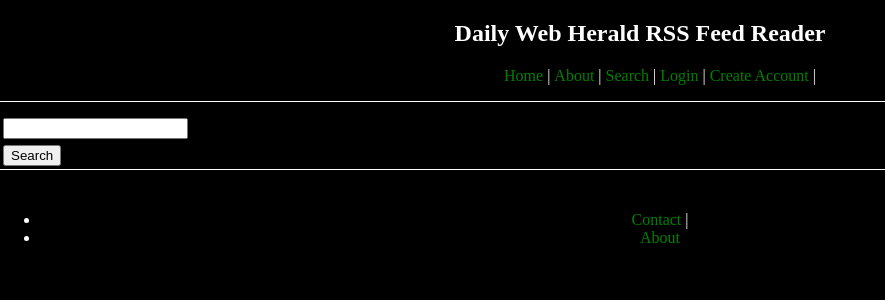
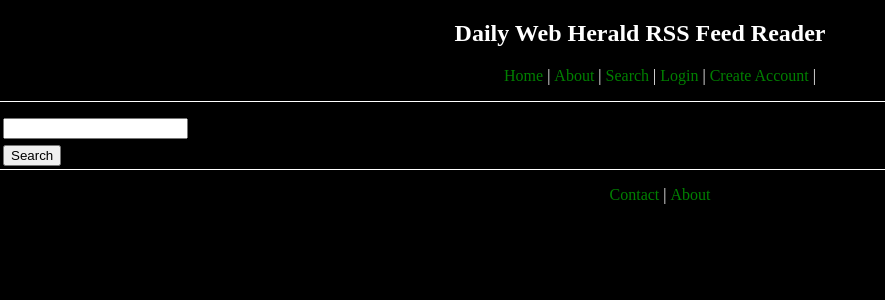
Before and after one commit to EdwardLDickenson/DailyWebHerald, a Python web app: template templates/login.html in a window 1280 px wide. Shown: the top 300 px of the page, without its empty margins (0-885 px from the left). Run offline with Jinja, Linux system fonts and the light colour scheme; the template is opened without the code that fills it, so the values that code supplies are empty.

Commit message:
Mostly UI changes

```diff
--- /dev/null
+++ b/static/login.js
@@ -0,0 +1,10 @@
+function initLoad()
+{
+    console.log("Login script loaded correctly");
+
+    var reason = $("#main\\.center\\.report\\.reason").text()
+    console.log(reason)
+}
+
+//  Incl;Included in the other file
+registerSubscript(initLoad)
--- a/static/main.js
+++ b/static/main.js
@@ -1,6 +1,9 @@
 window.onload = function(){init()}
 
-function init(){
+subscripts = []
+
+function init()
+{
     console.log("Javascript file loaded correctly");
     console.log(navigator.appName);
     console.log(navigator.appVersion);
@@ -14,33 +17,48 @@
     var page = window.location.href
 
     $.ajax({
-        //url: window.location.href,
         url: '/pageRequest',
         type: "GET",
-        data: {
+        data:
+        {
                 "appName": appName,
                 "appVersion": appVersion,
                 "userAgent": userAgent,
                 "appCodeName": appCodeName,
                 "page": page
         },
-
-        success: function(result){
+        success: function(result)
+        {
             console.log("Ajax!")
             return false;
         },
-
-        failure: function(){
+        failure: function()
+        {
             console.log("Not Ajax")
         },
-
-        error: function(){
+        error: function()
+        {
             console.log("Not Ajax!")
         }
     })
+
+    runSubscript();
 }
 
+function runSubscript()
+{
+    console.log("Run Subscripts")
+    for(var i = 0; i < subscripts.length; ++i)
+    {
+        console.log("Script found")
+        subscripts[i]();
+    }
+}
 
+function registerSubscript(func)
+{
+    subscripts.push(func);
+}
 
 //  TODO:
 //
--- a/static/style.css
+++ b/static/style.css
@@ -46,6 +46,7 @@
 div.center{
     width: 60%;
     float: left;
+    margin-bottom: 2%;
 }
 
 ul.indexPages > li{
@@ -70,8 +71,13 @@
     clear:both;
     text-align: center;
     padding-bottom: 2%;
-    padding-top: 2%;
     border-top: 1px solid white;
+}
+
+div.bottom > ul > li{
+    clear: both;
+    display: inline;
+    text-align: center;
 }
 
 span.articleMeta{
```
